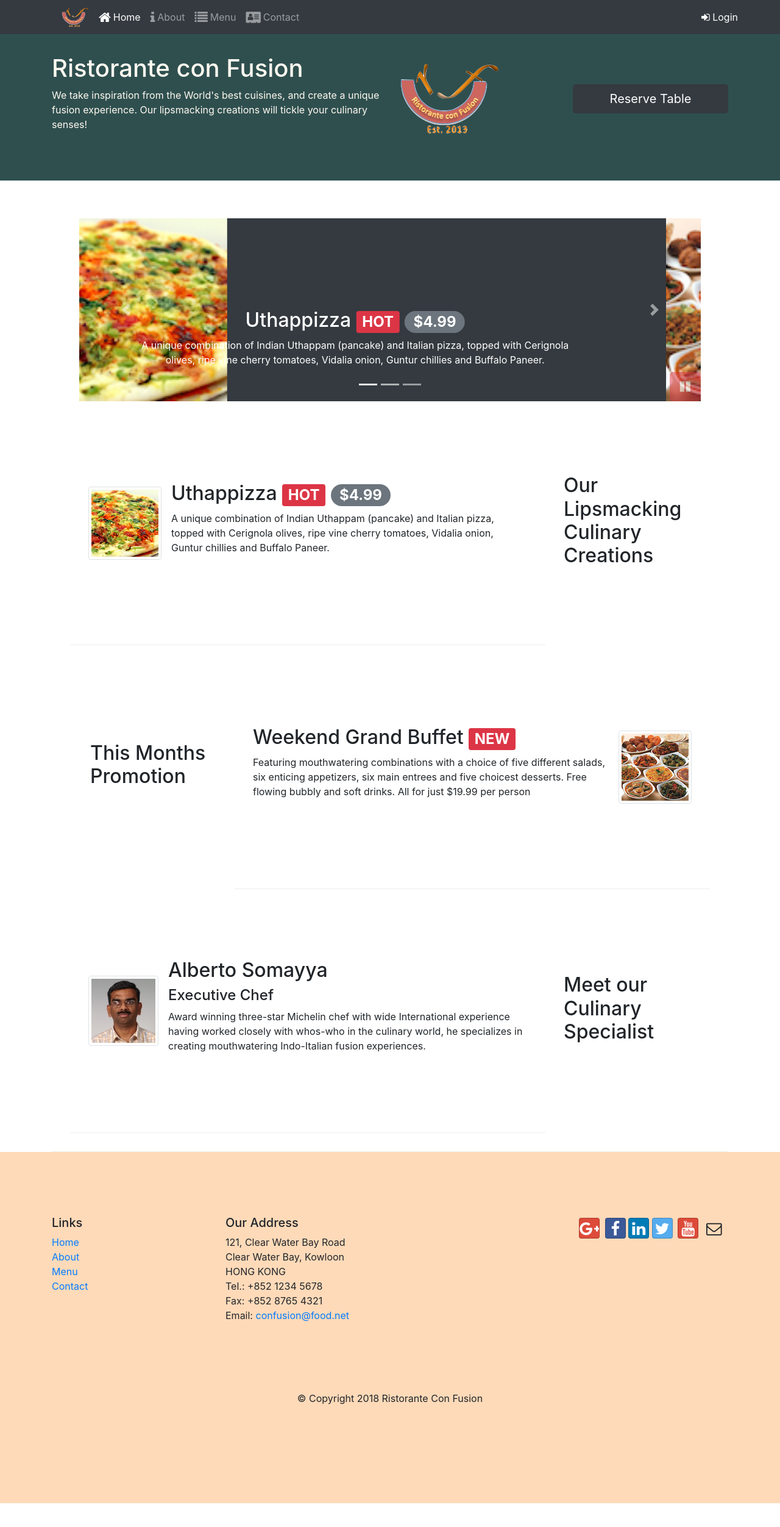
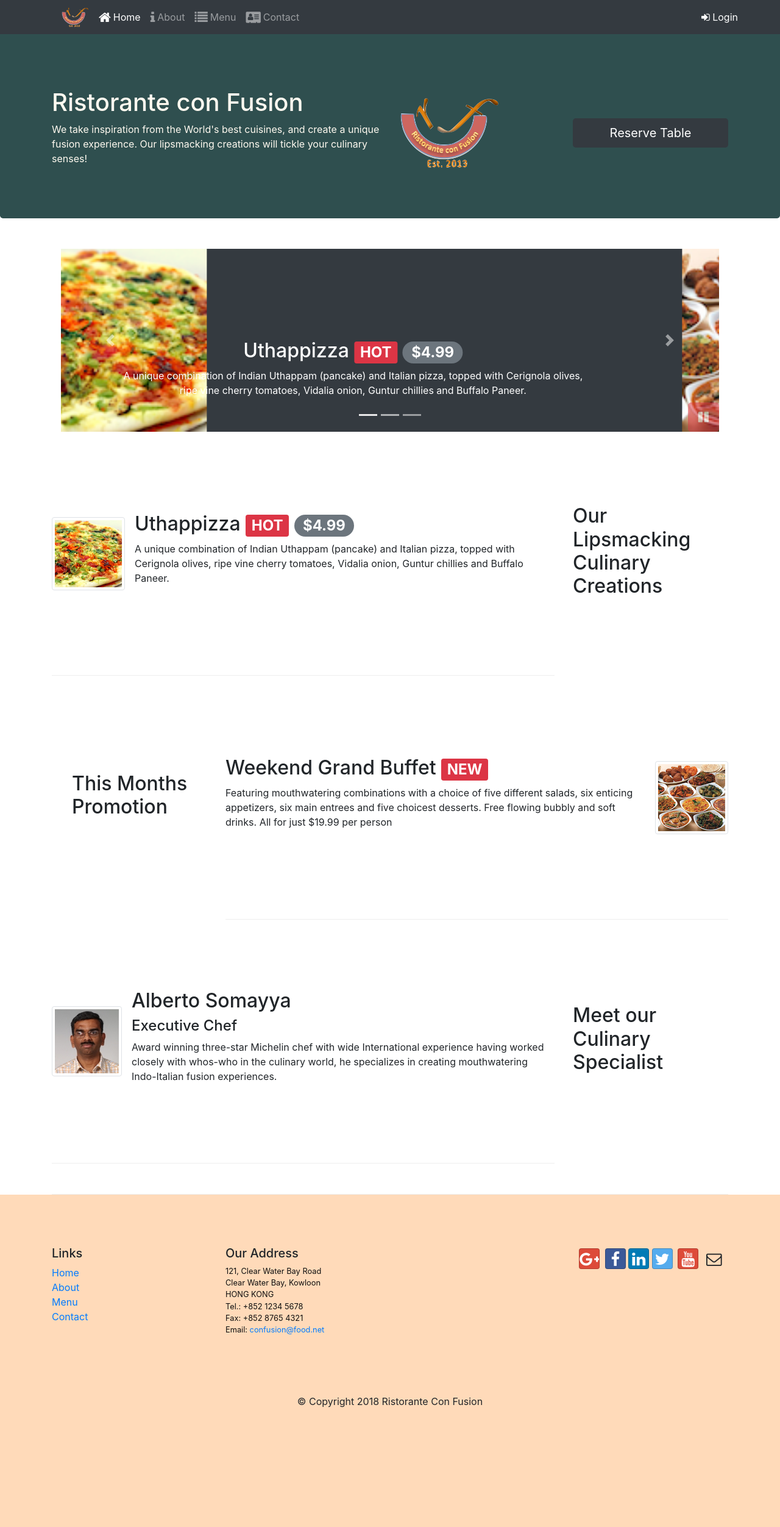
Before and after one commit to sakshampuri/cbootstrp, a website: page Bootstrap4/conFusion/index.html in a window 1280 px wide. Shown: the whole page at 61% size. Before the commit the page ends 2481 px from the top, so only its background shows below. Drawn offline with nearby package versions, Linux system fonts and the light colour scheme.

Commit message:
less files added and compiled

```diff
--- /dev/null
+++ b/Bootstrap4/conFusion/css/style-old.css
@@ -0,0 +1,49 @@
+
+.row-content {
+    margin: 0px auto;
+    padding: 30px;
+    min-height: 400px;
+    border-bottom: 1px ridge;
+}
+
+.jumbotron {
+    background-color: darkslategrey;
+    color: floralwhite;
+    border-radius: 0px !important;
+}
+
+
+
+.navbar-brand {
+    color: white !important;
+}
+
+.tab-content {
+    border-left: 1px solid #ddd;
+    border-right: 1px solid #ddd;
+    border-bottom: 1px solid #ddd;
+}
+
+.footer {
+    margin: 0px;
+    padding-top: 40px;
+    background-color: peachpuff;
+}
+
+.carousel-item {
+  height: 300px;
+}
+
+.carousel-item img {
+    position: absolute;
+    top: 0;
+    left: 0;
+    min-height: 300px;
+}
+
+#carouselButton {
+    position: absolute;
+    right: 0px;
+    bottom: 0px;
+    z-index: 2;
+}
--- /dev/null
+++ b/Bootstrap4/conFusion/css/style.less
@@ -0,0 +1,81 @@
+//Global Variables
+@lt-gray: #ddd;
+@background-dark: darkslategray;
+@background-light: #9575CD;
+@background-pale: peachpuff;
+
+//Height variables
+@carousel-item-height: 300px;
+@carousel-image-height: 300px;
+
+//mixins
+
+.zero-margin (@pad-up-dn: 0px, @pad-left-right: 0px) {
+    margin: 0px auto;
+    padding: @pad-up-dn @pad-left-right;
+}
+
+.row-header {
+    .zero-margin();
+}
+
+.row-content {
+    .zero-margin(50px, 0px);
+    border-bottom: 1px ridge;
+    min-height: 400px;
+}
+
+.footer{
+    background-color: @background-pale;
+    .zero-margin(20px, 0px);
+}
+
+.jumbotron {
+    .zero-margin(70px, 30px);
+    background: @background-dark;
+    color: floralwhite;
+}
+
+address {
+    font-size: 80%;
+    margin: 0px;
+    color: #0f0f0f;
+}
+
+body{
+    padding:50px 0px 0px 0px;
+    z-index:0;
+}
+
+.navbar-dark {
+     background-color: @background-dark;
+}
+
+.tab-content {
+    border-left: 1px solid @lt-gray;
+    border-right: 1px solid @lt-gray;
+    border-bottom: 1px solid @lt-gray;
+    padding: 10px;
+}
+
+.carousel {
+    background: @background-dark;
+
+    .carousel-item {
+        height: @carousel-item-height;
+        img {
+            position: absolute;
+            top: 0;
+            left: 0;
+            min-height: @carousel-image-height;
+        }
+    }
+
+}
+
+#carouselButton {
+    right: 0px;
+    position: absolute;
+    bottom: 0px;
+    z-index: 1;;
+}
```
Also changed, not shown: Bootstrap4/conFusion/css/style.css.
